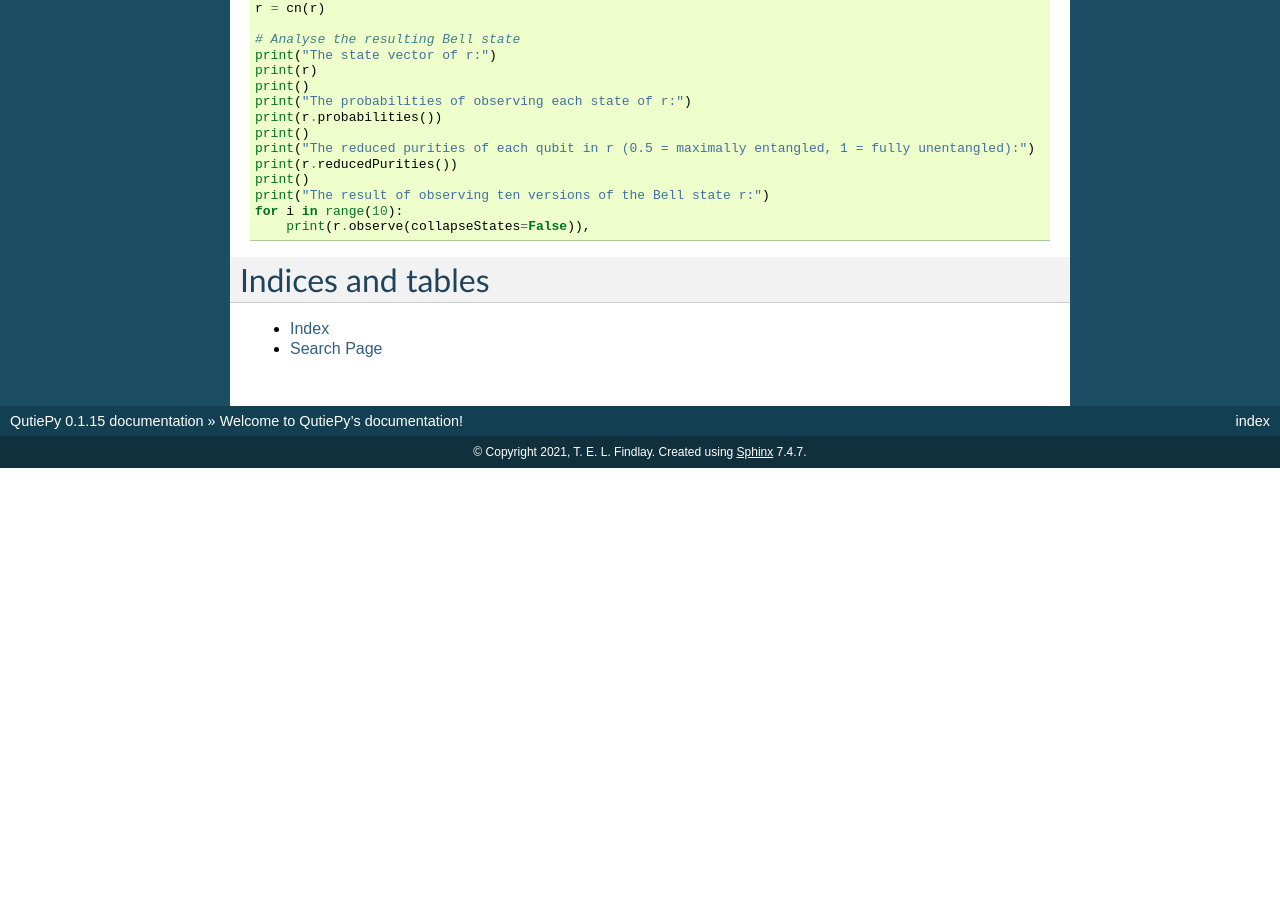
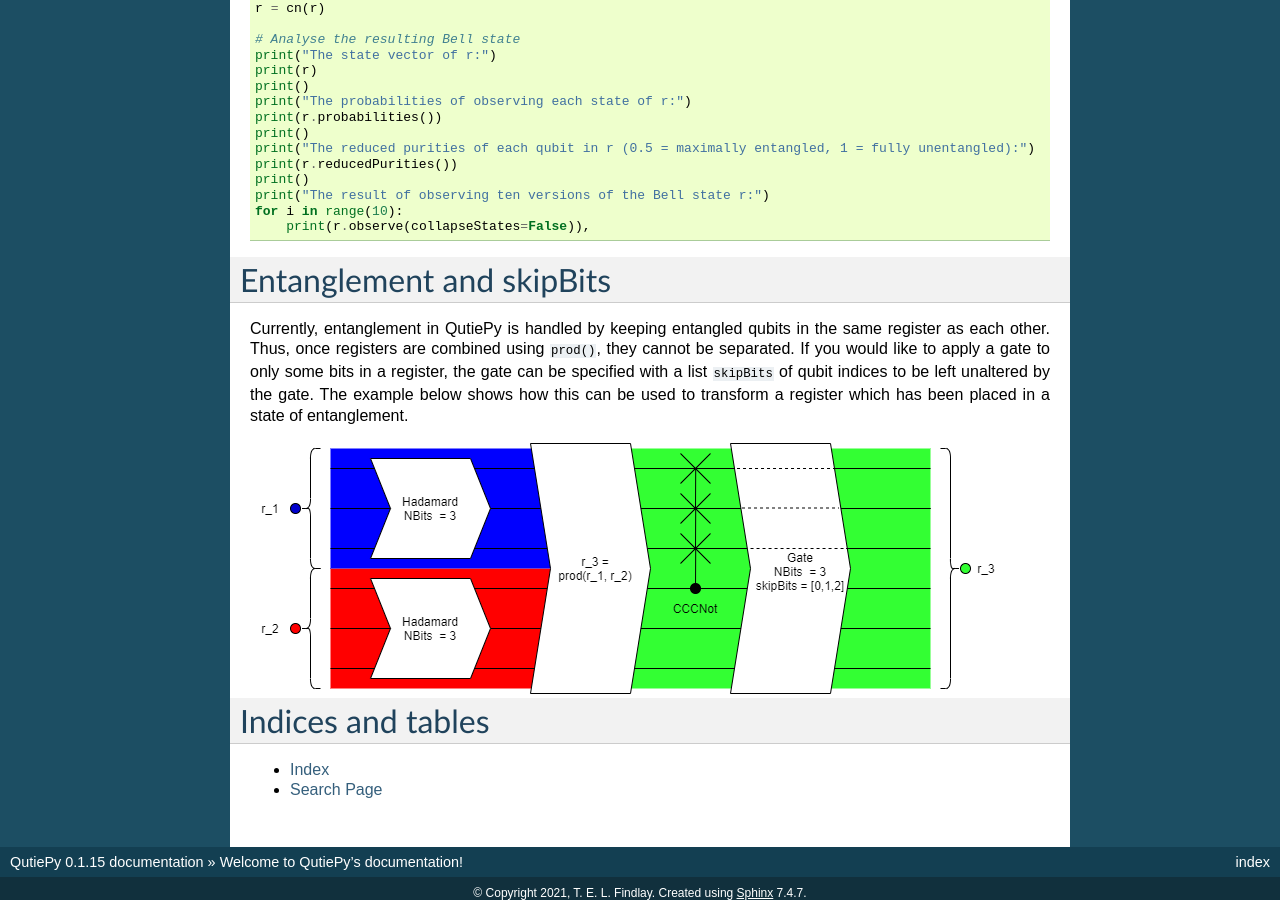
Before and after one commit to franklinscudder/QutiePy, a Sphinx documentation site: the page built from docs/source/index.rst, in a window 1280 px wide and 900 px high, scrolled down 1366 px. Built offline with Sphinx 7.4.7, drawn with Linux system fonts in a browser that asks for light colours; before the commit the page ends 1834 px from its top, so only the background shows below that; some of the changed text lies outside the part shown.

Commit message:
added image of skipbits to docs

```diff
--- a/docs/source/index.rst
+++ b/docs/source/index.rst
@@ -91,7 +91,13 @@ This script demonstrates the basic usage of the module, constructing the Bell st
    for i in range(10):
        print(r.observe(collapseStates=False)),
 
+Entanglement and skipBits
+============================
+Currently, entanglement in QutiePy is handled by keeping entangled qubits in the same register as each other. Thus, once registers are combined using ``prod()``, they cannot
+be separated. If you would like to apply a gate to only some bits in a register, the gate can be specified with a list ``skipBits`` of qubit indices to be left
+unaltered by the gate. The example below shows how this can be used to transform a register which has been placed in a state of entanglement.
 
+.. image:: Example1.png
 
 
 Indices and tables
```
Also changed, not shown: docs/source/Example1.png (added).
